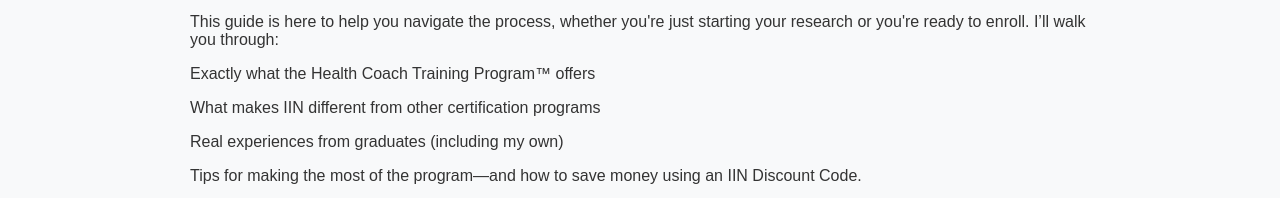
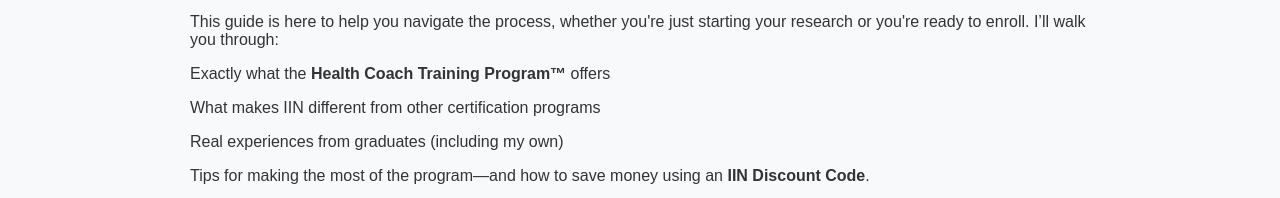
Before and after one commit to chenjinmei51/sampleiin, a plain HTML site: page index.html in a window 1280 px wide. Shown: the part 707-905 px from the top of the page. Drawn offline with Linux system fonts and the light colour scheme.

Commit message:
Update index.html

```diff
--- a/index.html
+++ b/index.html
@@ -103,7 +103,7 @@
 This guide is here to help you navigate the process, whether you're just starting your research or you're ready to enroll. I’ll walk you through:
          </p>
       <p>
-        Exactly what the Health Coach Training Program™ offers
+        Exactly what the <strong>Health Coach Training Program™</strong> offers
         </p>
       <p>
         What makes IIN different from other certification programs
@@ -112,7 +112,7 @@ This guide is here to help you navigate the process, whether you're just startin
         Real experiences from graduates (including my own)
         </p>
       <p>
-        Tips for making the most of the program—and how to save money using an IIN Discount Code.
+        Tips for making the most of the program—and how to save money using an <strong>IIN Discount Code</strong>.
         </p>
       <p>
        If you're serious about becoming a health coach—or even if you're just curious—this guide will give you everything you need to make the right choice. Let's dive in!
```
